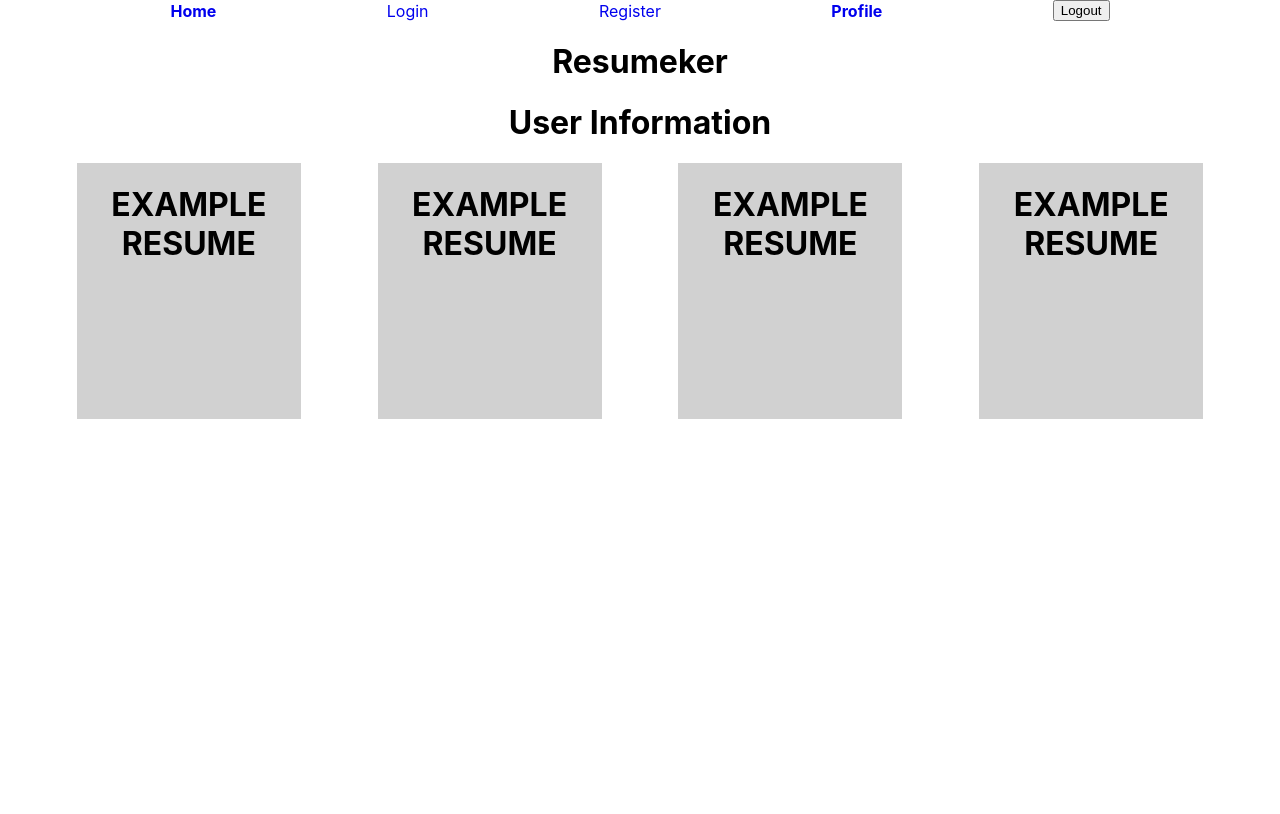
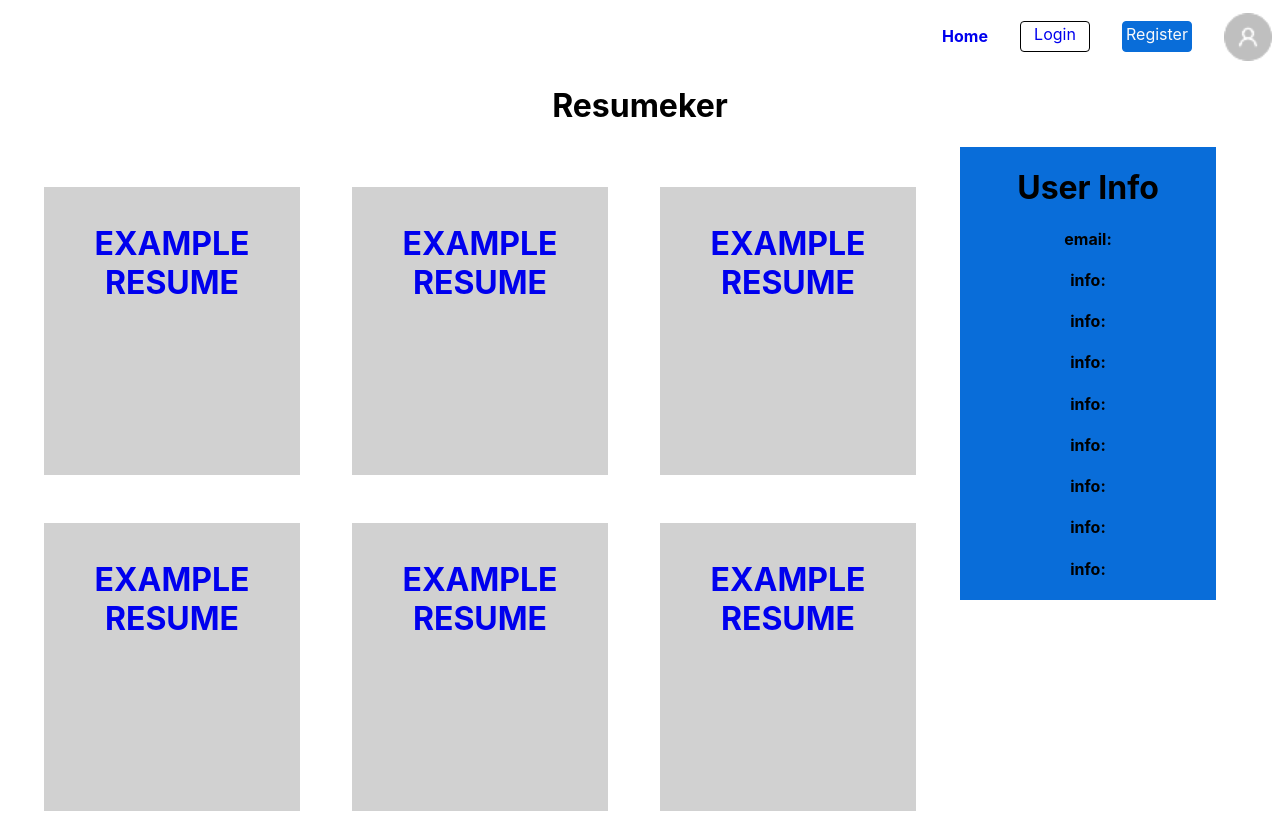
Before and after one commit to BloomTech-Labs/resumeker-fe, a React app: page /profile in a window 1280 px wide. Shown: the top 814 px of the page. Built offline with nearby package versions, Linux system fonts and the light colour scheme.

Commit message:
replaced prof link with prof image placeholder, styled nav links and set up routing from resume card component to Resume.js

```diff
--- a/src/components/App.css
+++ b/src/components/App.css
@@ -28,7 +28,30 @@
 nav {
   display: flex;
   align-items: center;
-  justify-content: space-evenly;
+  justify-content: flex-end;
+  margin: 0.5rem;
+}
+
+.nav-a {
+  margin-left: 2rem;
+}
+
+.login {
+  border: 1px solid black;
+  border-radius: 4px;
+  padding: 2px;
+  width: 4rem;
+  height: 1.6rem;
+}
+
+.reg {
+  color: var(--white-one);
+  border: 1px solid var(--blue-three);
+  background: var(--blue-three);
+  border-radius: 4px;
+  padding: 2px;
+  width: 4rem;
+  height: 1.6rem;
 }
 
 p, li {
@@ -78,14 +101,41 @@ textarea {
   flex-direction: column;
 }
 
+/* Navbar */
+
+.userprof-ellipse {
+  height: 3rem;
+  margin-top: 0.3rem;
+  width: 3.0rem;
+}
+
+/* Profile */
+
+.profile {
+  display: flex;
+  flex-direction: row;
+}
+
+.info-container {
+  background: var(--blue-three);
+  width: 20%;
+  align-self: flex-start;
+  margin-right: 2.8rem;
+}
+
 .resume-container {
   display: flex;
   flex-direction: row;
   justify-content: space-evenly;
+  flex-wrap: wrap;
+  width: 75%;
 }
 
 .resume-card {
   background: #C4C4C4C4;
   width: 14rem;
   height: 16rem;
+  padding: 1rem 1rem;
+  margin: 0.5rem;
+  margin-top: 2.5rem;
 }
--- a/src/components/Navbar.js
+++ b/src/components/Navbar.js
@@ -1,14 +1,16 @@
 import React from 'react'
 import { NavLink } from 'react-router-dom';
+import Userprof from '../assets/userprof.png';
 
 const Navbar= (props) => {
     return (
         <nav>
-            <NavLink to='/'>Home</NavLink>
-            <NavLink to='/login'>Login</NavLink>
-            <NavLink to='/register'>Register</NavLink>
-            <NavLink to='/profile'>Profile</NavLink>
-            <button>Logout</button>
+            <NavLink className="nav-a" to='/'>Home</NavLink>
+            <NavLink className="nav-a login" to='/login'>Login</NavLink>
+            <NavLink className="nav-a reg" to='/register'>Register</NavLink>
+            <NavLink className="nav-a" to='/profile'>
+                <img className="userprof-ellipse" src={Userprof} alt="User profile" />
+            </NavLink>
         </nav>
     )
 }
--- a/src/components/user/Profile.js
+++ b/src/components/user/Profile.js
@@ -6,13 +6,21 @@ function Profile() {
     return (
         <div className="profile">
 
-            <UserInfo />
-
             <div className="resume-container">
                 <ResumeCard />
                 <ResumeCard />
                 <ResumeCard />
                 <ResumeCard />
+                <ResumeCard />
+                <ResumeCard />
+                <ResumeCard />
+                <ResumeCard />
+                <ResumeCard />
+                <ResumeCard />
+                <ResumeCard />
+            </div>
+            <div className="info-container">
+                <UserInfo />
             </div>
 
         </div>
--- a/src/components/user/ResumeCard.js
+++ b/src/components/user/ResumeCard.js
@@ -1,11 +1,14 @@
 import React from 'react';
-import { Link } from 'react-router-dom';
+import { NavLink } from 'react-router-dom';
+import Resume from '../Resume';
 
 function ResumeCard() {
     return (
+        <NavLink to={Resume}>
             <div className="resume-card">
                 <h1>EXAMPLE RESUME</h1>
             </div>
+        </NavLink>
     )
 }
 
--- a/src/components/user/UserInfo.js
+++ b/src/components/user/UserInfo.js
@@ -3,7 +3,17 @@ import React from 'react'
 function UserInfo() {
     return (
         <div className="user-info-card">
-            <h1>User Information</h1>
+            <h1>User Info</h1>
+            <h4>email: </h4>
+            <h4>info: </h4>
+            <h4>info: </h4>
+            <h4>info: </h4>
+            <h4>info: </h4>
+            <h4>info: </h4>
+            <h4>info: </h4>
+            <h4>info: </h4>
+            <h4>info: </h4>
+
         </div>
     )
 }
```
Also changed, not shown: src/assets/Ellipse.png (added), src/assets/userprof.png (added), src/components/Resume.js (added).
